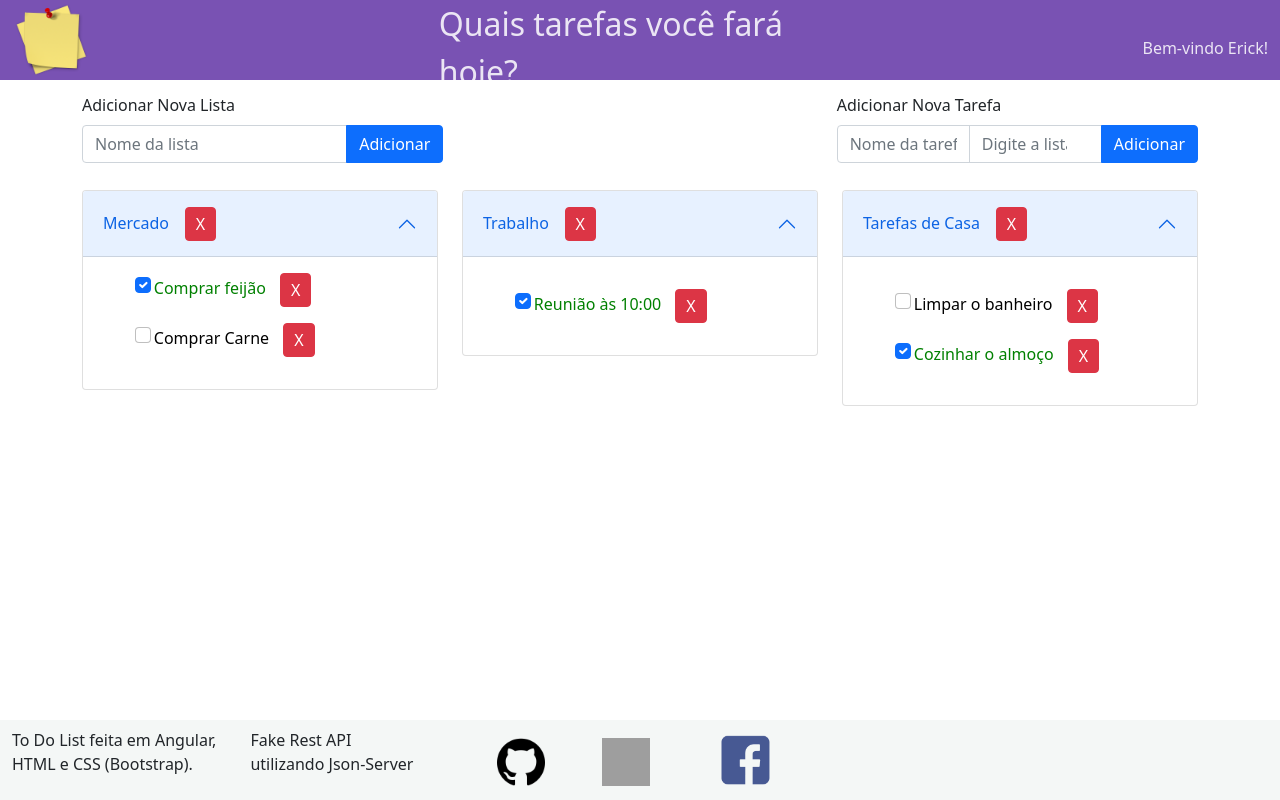
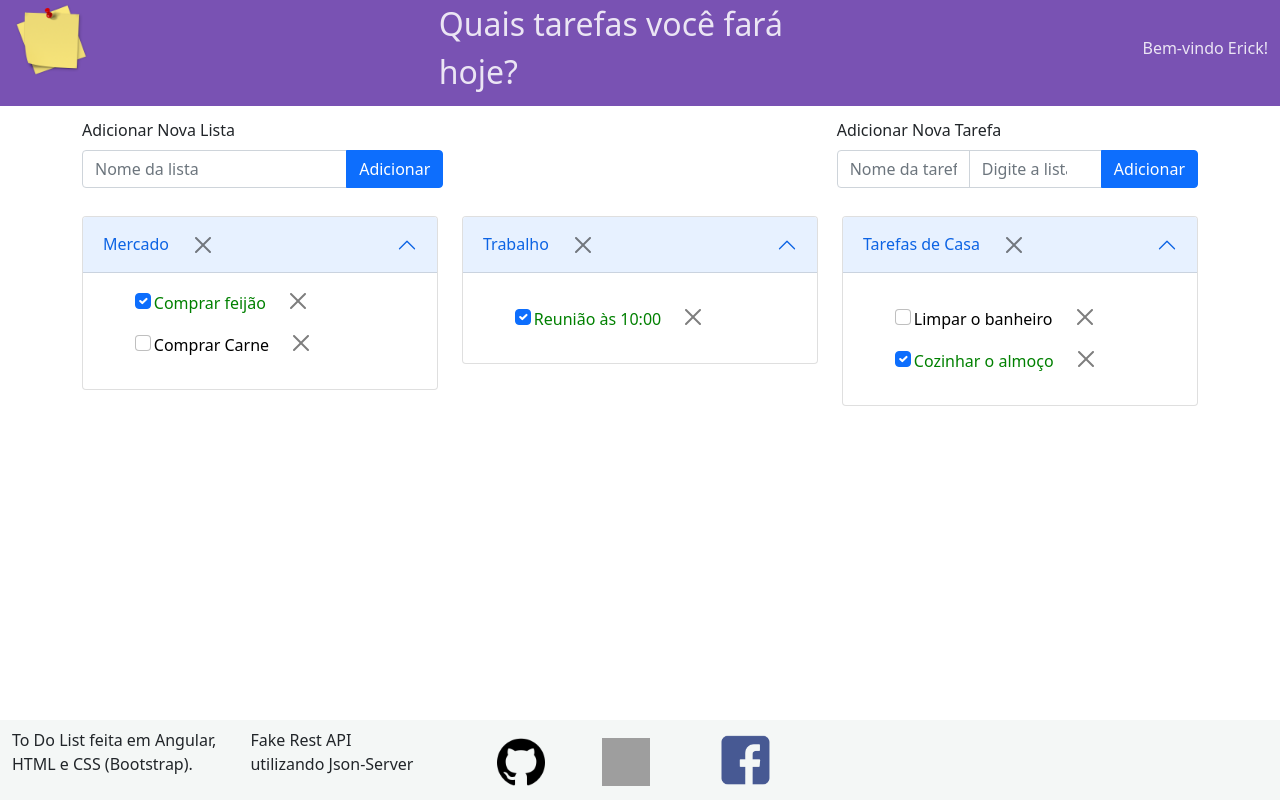
Before and after one commit to Softwerick/TodoListAngular, an Angular app in the folder todolist/: page / in a window 1280 px wide. Built offline with nearby package versions, Linux system fonts and the light colour scheme; data requests are answered from the project's data file; grey boxes are pictures that could not be loaded.

Commit message:
Mudar o button deletar e aumentar um pouco o header

```diff
--- a/todolist/src/app/app.component.html
+++ b/todolist/src/app/app.component.html
@@ -33,7 +33,7 @@
           <h2 class="accordion-header" id="{{'heading' + list.id}}">
             <button class="accordion-button" type="button" data-bs-toggle="collapse" attr.data-bs-target="#{{'collapse' + list.id}}" aria-expanded="true" attr.aria-controls="{{'collapse' + list.id}}">
               {{list.title}}
-              <button type="button" class="btn btn-danger deleteList" (click)="deleteList(list)">X</button>
+              <button type="button" class="btn-close deleteList" (click)="deleteList(list)"></button>
             </button>
           </h2>
           <div id="{{'collapse' + list.id}}" class="accordion-collapse collapse show" attr.aria-labelledby="{{'heading' + list.id}}" attr.data-bs-parent="#{{'accordion' + list.id}}">
@@ -42,7 +42,7 @@
                 <li *ngIf="task.listId == list.id">
                   <input class="form-check-input" style="margin-right: 1%" type="checkbox" (click)="taskDone(task)" id="{{'checkbox' + task.id}}">
                   <label class="form-check-label" id="{{'label' + task.id}}">{{task.title}}</label>
-                  <button type="button" class="btn btn-danger deleteList" (click)="deleteTask(task)">X</button>
+                  <button type="button" class="btn-close deleteList" (click)="deleteTask(task)"></button>
                 </li>
               </ul>
             </div>
--- a/todolist/src/app/components/header/header.component.css
+++ b/todolist/src/app/components/header/header.component.css
@@ -1,6 +1,6 @@
 .header {
   background-color: #7952b3;
-  height: 5rem;
+  height: 6.6rem;
 }
 
 .mid {
```
